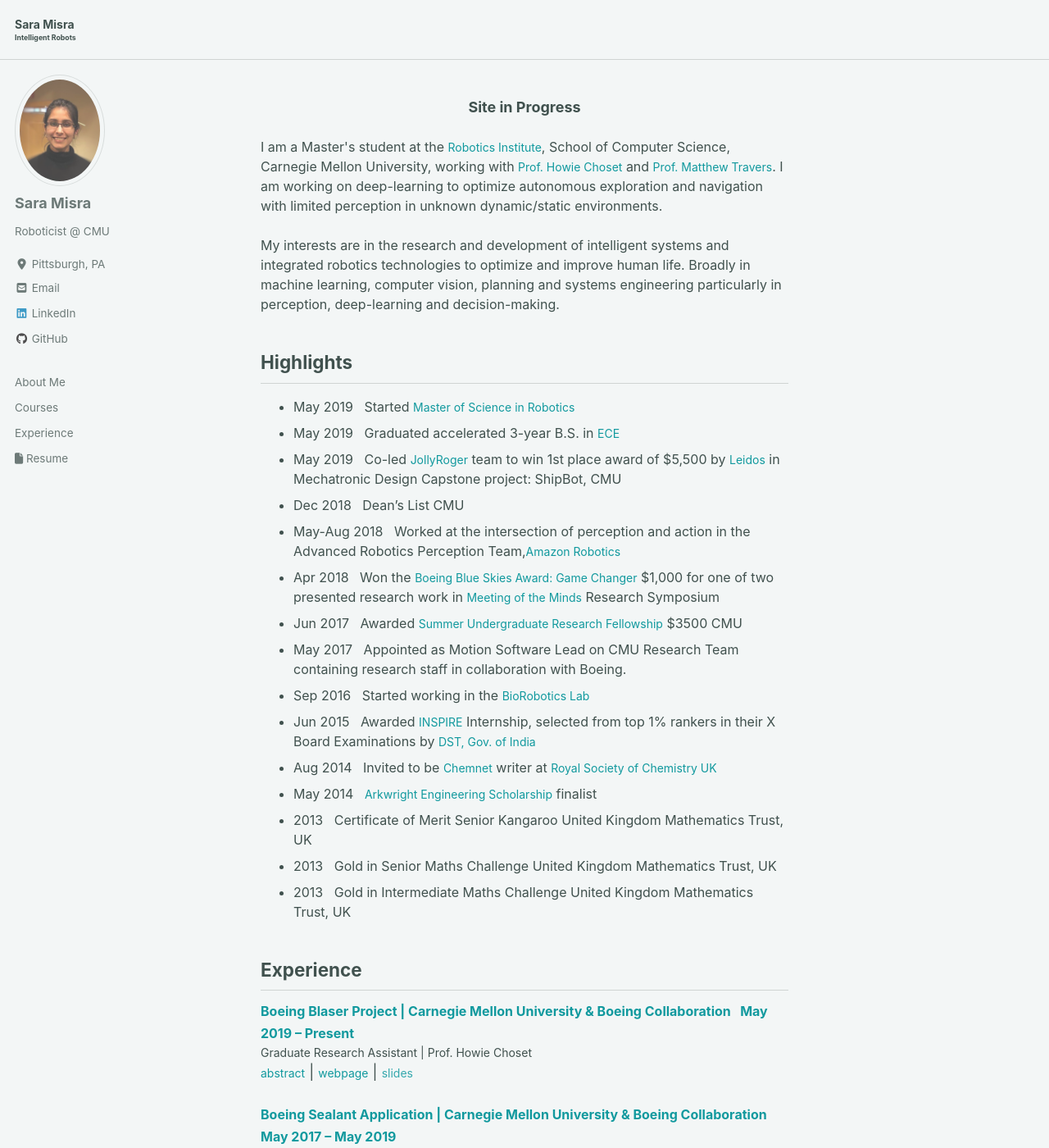
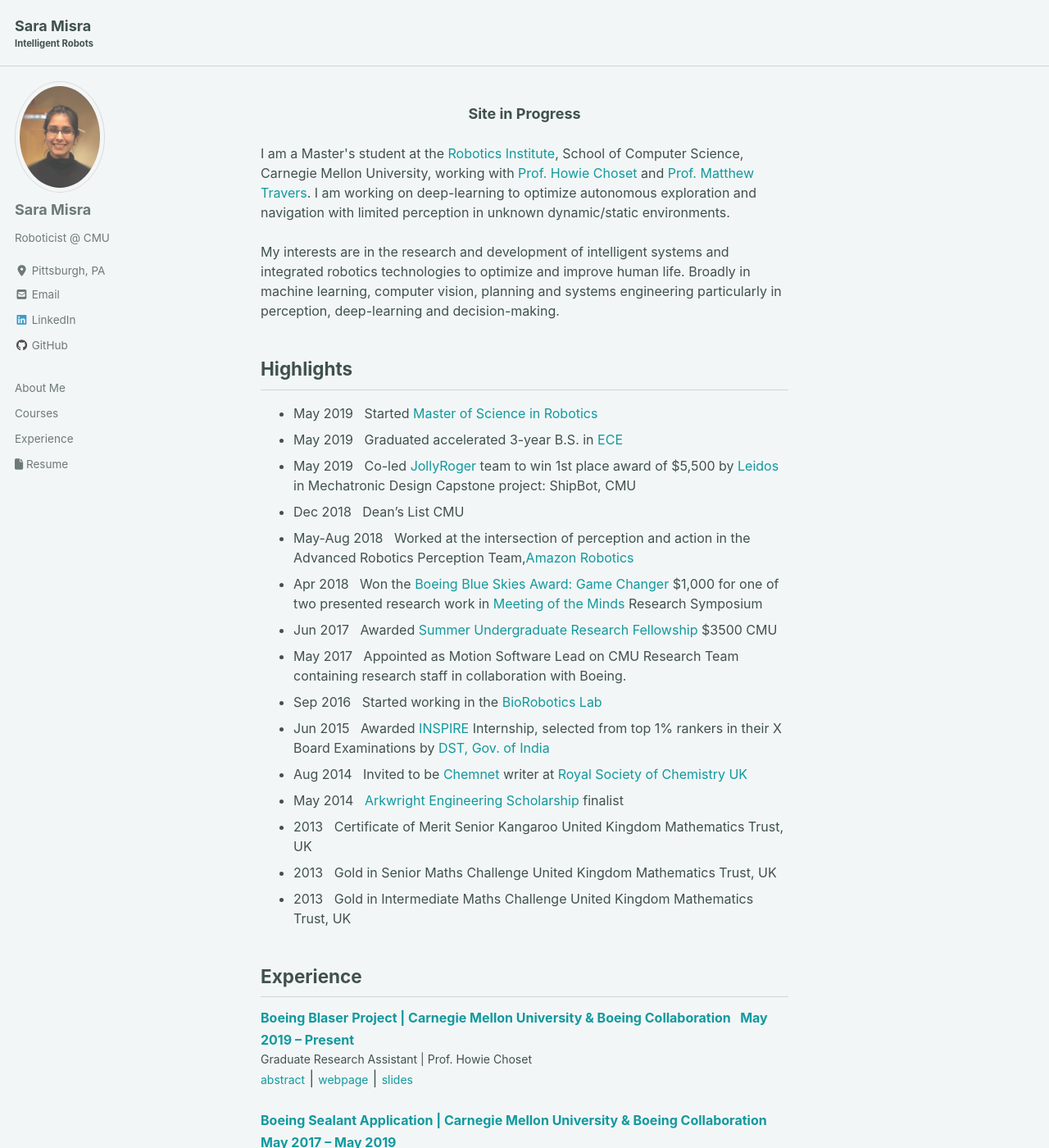
Before and after one commit to saram1sra/saram1sra.github.io, a Jekyll site: the page built from index.html, in a window 1280 px wide and 1400 px high. Shown: the whole window at 82% size. Built offline with Jekyll 4.4.1, drawn with Linux system fonts in a browser that asks for light colours; cached includes are drawn as plain includes; nearby versions of some CDN libraries; the list of posts is cut into pages by our own code.

Commit message:
fixed font

```diff
--- a/_config.yml
+++ b/_config.yml
@@ -145,7 +145,7 @@
       url: /courses/
     - label: "Experience"
       icon: " "
-      url:  /#exp/
+      url:  /#exp
     - label: "Resume"
       icon: "fas fa-file"
       url: /
--- a/index.html
+++ b/index.html
@@ -7,8 +7,8 @@
 <style>
     a {
         text-decoration: none;
-        font-size:14px;
     }
+
     heading {
 
     font-size: 16px;
@@ -65,9 +65,9 @@
 
 <heading>Boeing Blaser Project | Carnegie Mellon University & Boeing Collaboration &nbsp; May 2019 – Present </heading>
 <head_under>Graduate Research Assistant | Prof. Howie Choset </head_under>
-<a href="javascript:toggleblock('bb_abs')" >abstract</a> |
-<a href="http://biorobotics.ri.cmu.edu/research/ConfinedSpacePerception.php" >webpage</a> |
-<a href="" >slides</a>
+<a href="javascript:toggleblock('bb_abs')" style="font-size:14px">abstract</a> |
+<a href="http://biorobotics.ri.cmu.edu/research/ConfinedSpacePerception.php" style="font-size:14px">webpage</a> |
+<a href=/ style="font-size:14px">slides</a>
 <p align="justify"> <i id="bb_abs">
 Designing VIO algorithms for running onboard an i.MX RT platform for developing a standalone miniature size, ultra-short range, and high accuracy laser-camera sensor module for applications in confined space. <br><br>
 Developed a unified calibration procedure for simultaneous non-linear optimization on 9 parameters of camera intrinsics, laser-to-camera and hand-eye calibration.
@@ -79,10 +79,10 @@
 </i></p>
 
 <heading>Boeing Sealant Application | Carnegie Mellon University & Boeing Collaboration &nbsp; May 2017 – May 2019 </heading>
-<p style="font-size: 14px; margin: 0px; padding:0px">Motion Software Lead | Prof. Howie Choset </p>
-<a href="javascript:toggleblock('bs_abs')" >abstract</a> |
-<a href="http://biorobotics.ri.cmu.edu/research/ConfinedSpaceManipulator.php" >webpage</a> |
-<a href="" >slides</a>
+<head_under>Motion Software Lead | Prof. Howie Choset </head_under>
+<a href="javascript:toggleblock('bs_abs')" style="font-size:14px" >abstract</a> |
+<a href="http://biorobotics.ri.cmu.edu/research/ConfinedSpaceManipulator.php" style="font-size:14px">webpage</a> |
+<a href=/ style="font-size:14px" >slides</a>
 <p align="justify"> <i id="bs_abs">
 Developed and implemented the closed-loop, high-precision motion control infrastructure and software with computer vision feedback for Boeing APADA Arm, automating sealant application and inspection on sub-millimeter cracks in aircraft wing bays. This solution reduces human error and improves worker health-safety as the sealant is noxious.<br><br>
 Developed multiple trajectories for robot arm, based on permutations and combinations in shapes of cones and spirals to maximize scanning coverage area of the mounted sensor and nozzle of robot arm for sealant application. <br><br>
@@ -94,10 +94,10 @@
 </i></p>
 
 <heading>Amazon Robotics | Advanced Robotics Perception Team &nbsp; May – Aug 2018</heading>
-<p style="font-size: 14px; margin: 0px">Advanced Robotics Intern | Chuck Llyod </p>
+<head_under>Advanced Robotics Intern | Chuck Llyod </head_under>
 <!-- Text with Toggle -->
-<a href="javascript:toggleblock('am_abs')" >abstract</a> |
-<a href="" >media</a>
+<a href="javascript:toggleblock('am_abs')" style="font-size:14px">abstract</a> |
+<a href=/ style="font-size:14px" >media</a>
 
 <!-- Content to show after toggle -->
 <p align="justify" style="font-size: 14px"> <i id="am_abs">
@@ -121,9 +121,9 @@
 
 <heading>FOXCONN IMR Fast-Vision | Carnegie Mellon University & FOXCONN &nbsp; May – Aug 2017</heading>
 <head_under>Research Assistant</head_under>
-<a href="javascript:toggleblock('fs_abs')" >abstract</a> |
-<a href="assets/files/slides/" >slides</a> |
-<a href="assets/images/" >media</a>
+<a href="javascript:toggleblock('fs_abs')" style="font-size:14px" >abstract</a> |
+<a href="assets/files/slides/" style="font-size:14px">slides</a> |
+<a href="assets/images/" style="font-size:14px">media</a>
 
 <p align="justify" style="font-size: 14px"> <i id="fs_abs">
 Developed in-lab low-cost optical-flow sensor, containing two high fps cameras and an IMU, for high-speed localization of FOXCONN modular robots for multi-purpose use in dense industrial environment with serial communication
@@ -137,7 +137,7 @@
 
 <heading>Summer Undergraduate Research Fellowship &nbsp; May – Aug 2017</heading>
 <head_under>Research Assistant | Prof. Howie Choset & Dr. Guillaume Satoretti</head_under>
-<a href="javascript:toggleblock('surf_abs')" >abstract</a>
+<a href="javascript:toggleblock('surf_abs')"style="font-size:14px" >abstract</a>
 <p align="justify"> <i id="surf_abs">
 Awarded the Summer Undergraduate Research Fellowship 2017 for “Stable Stair Climbing for a Hexapod using Onboard Sensing” under Prof. Howie Choset and Dr. Guillaume.
 Researched and developed a gait, using Central Pattern Generators, for a hexapod robot in general terrain that is parameterizable by dimensions of obstacle extracted from camera feedback to make an ‘intuitive’ seamless 'walk to climb' transition increasing mobility, particularly for the introduction of legged companion robots in homes. <br>
@@ -150,7 +150,7 @@
 
 <heading>Gearless Omni-directional Acceleration-vectoring Topology Project &nbsp; Dec 2016 – Jun 2017 </heading>
 <head_under>Undergraduate Researcher | Prof. Matt Travers</head_under>
-<a href="javascript:toggleblock('goat_abs')" >abstract</a>
+<a href="javascript:toggleblock('goat_abs')" style="font-size:14px">abstract</a>
 <p align="justify"> <i id="goat_abs">
 Developed ROS teleoperation of a robotic omni-directional leg to control motion and jump over obstacles.
 Built model and simulation for testing scenarios in physics simulator Gazebo
@@ -162,7 +162,7 @@
 
 <heading>Series Elastic Actuator Robots &nbsp;  Sep 2016 – Feb 2017</heading>
 <head_under>Undergraduate Researcher | BioRobotics Lab</head_under>
-<a href="javascript:toggleblock('sea_abs')" >abstract</a>
+<a href="javascript:toggleblock('sea_abs')" style="font-size:14px">abstract</a>
 <p align="justify"><i id="sea_abs">
 Investigated methods for freeing the Snake Robot from a trapped position in uneven terrain and move towards initial heading using signal analysis on in-built torque sensor readings. <br>
 Verified the heuristic we proposed to detect the jammed state by detecting repetitive signals from the sensor feedback in the robot links. The low-cost solution implemented as an interim solution was to reduce speed, as the robot was very unlikely to get trapped at lower speeds.<br><br>
```
